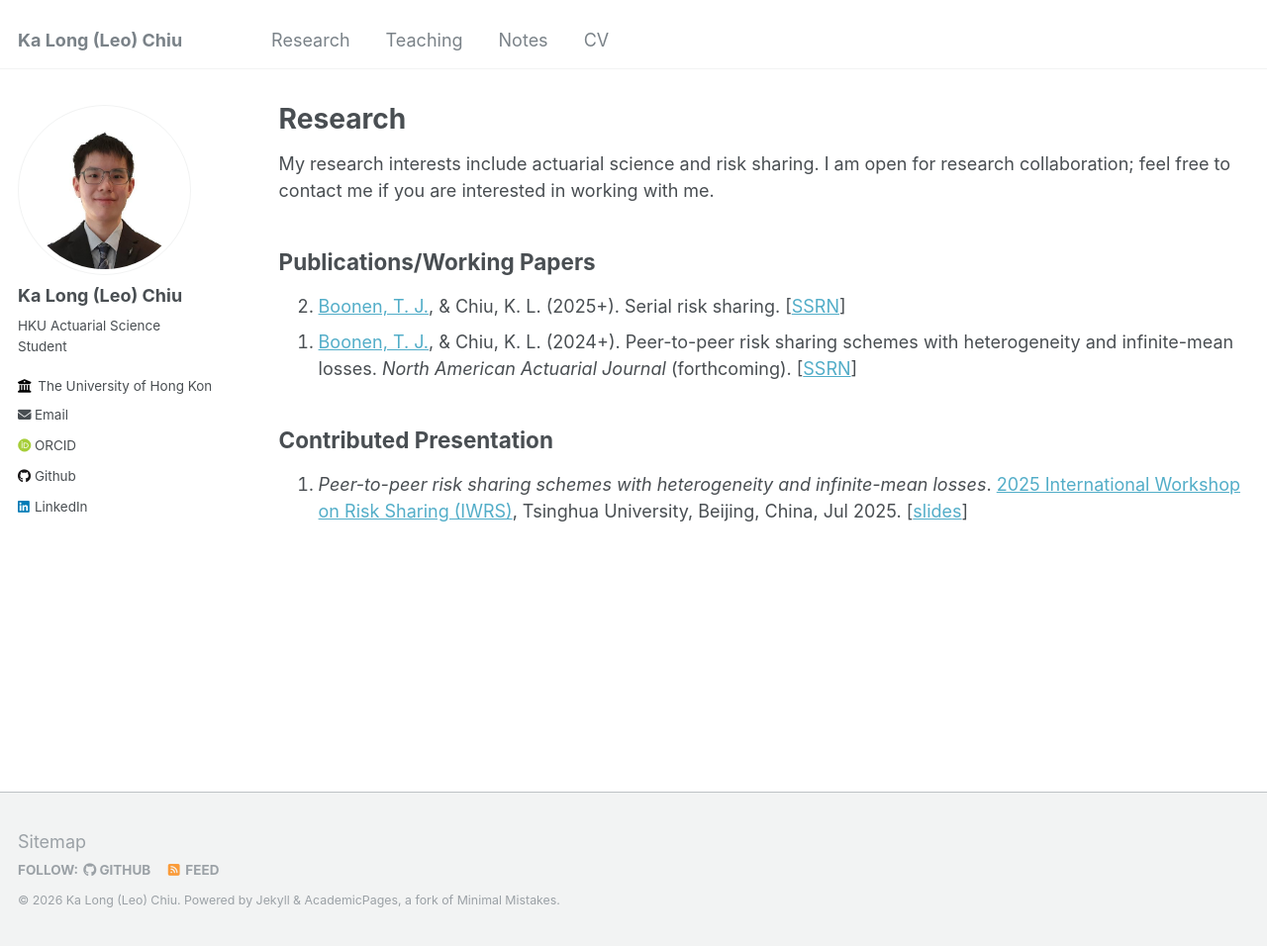
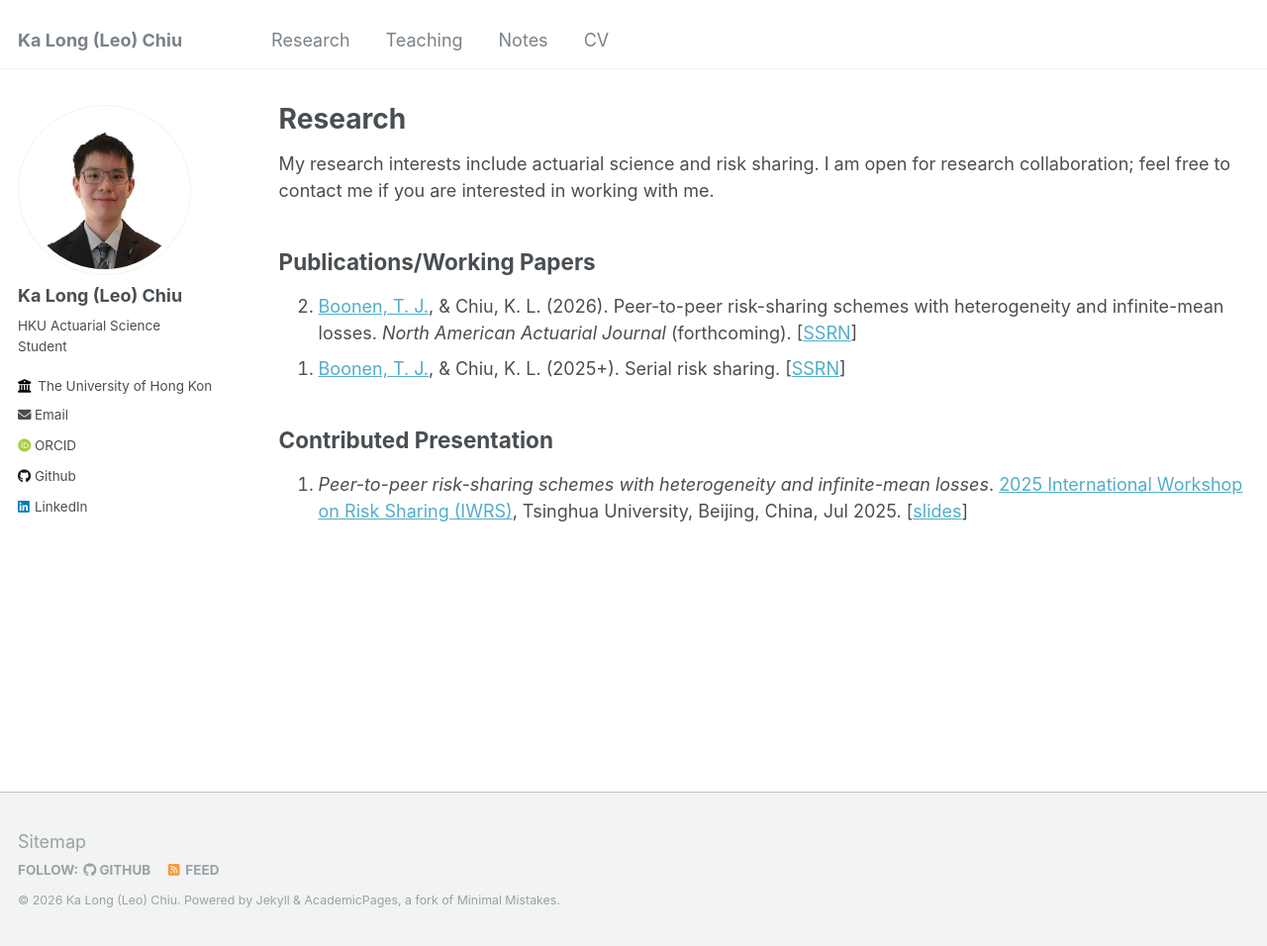
Before and after one commit to leochiukl/leochiukl.github.io, a Jekyll site: the page built from _pages/research.md, in a window 1280 px wide and 956 px high. Shown: the whole window at 99% size. Built offline with Jekyll 4.4.1, drawn with Linux system fonts in a browser that asks for light colours; some web fonts are replaced.

Commit message:
Update notes and research page

```diff
--- a/_pages/research.md
+++ b/_pages/research.md
@@ -10,10 +10,10 @@ for research collaboration; feel free to contact me if you are interested in
 working with me.
 
 ## Publications/Working Papers
+0. [Boonen, T. J.](https://saasresearch.hku.hk/~tjboonen/), & Chiu, K. L. (2026). Peer-to-peer risk-sharing schemes with heterogeneity and infinite-mean losses. _North American Actuarial Journal_ (forthcoming). [[SSRN](https://papers.ssrn.com/abstract=5013193)]
 0. [Boonen, T. J.](https://saasresearch.hku.hk/~tjboonen/), & Chiu, K. L. (2025+). Serial risk sharing. [[SSRN](https://papers.ssrn.com/abstract=5373316)]
-0. [Boonen, T. J.](https://saasresearch.hku.hk/~tjboonen/), & Chiu, K. L. (2024+). Peer-to-peer risk sharing schemes with heterogeneity and infinite-mean losses. _North American Actuarial Journal_ (forthcoming). [[SSRN](https://papers.ssrn.com/abstract=5013193)]
 {: reversed="reversed"}
 
 ## Contributed Presentation
-0. _Peer-to-peer risk sharing schemes with heterogeneity and infinite-mean losses_. [2025 International Workshop on Risk Sharing (IWRS)](https://www.keaipublishing.com/en/journals/risk-sciences/event/2025-international-workshop-on-risk-sharing-iwrs/), Tsinghua University, Beijing, China, Jul 2025. [[slides](/files/2025-iwrs-p2p-risk-sharing-slides.pdf)]
+0. _Peer-to-peer risk-sharing schemes with heterogeneity and infinite-mean losses_. [2025 International Workshop on Risk Sharing (IWRS)](https://www.keaipublishing.com/en/journals/risk-sciences/event/2025-international-workshop-on-risk-sharing-iwrs/), Tsinghua University, Beijing, China, Jul 2025. [[slides](/files/2025-iwrs-p2p-risk-sharing-slides.pdf)]
 {: reversed="reversed"}
```
Also changed, not shown: 1 other file.
